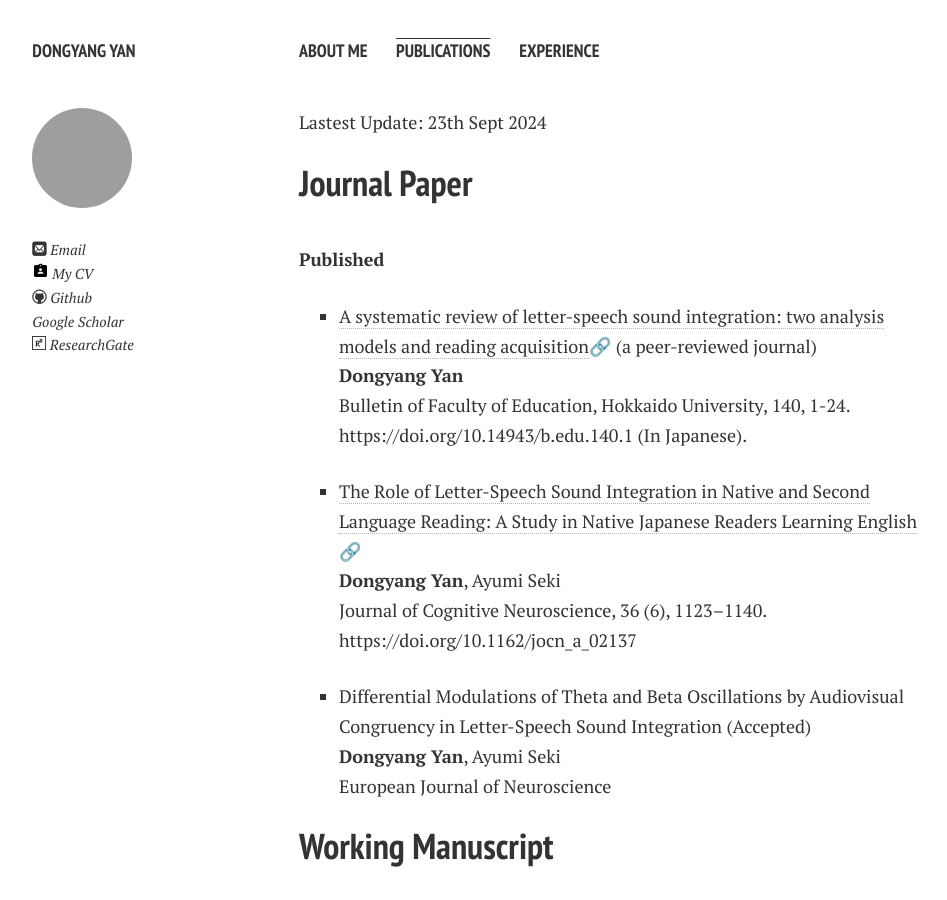
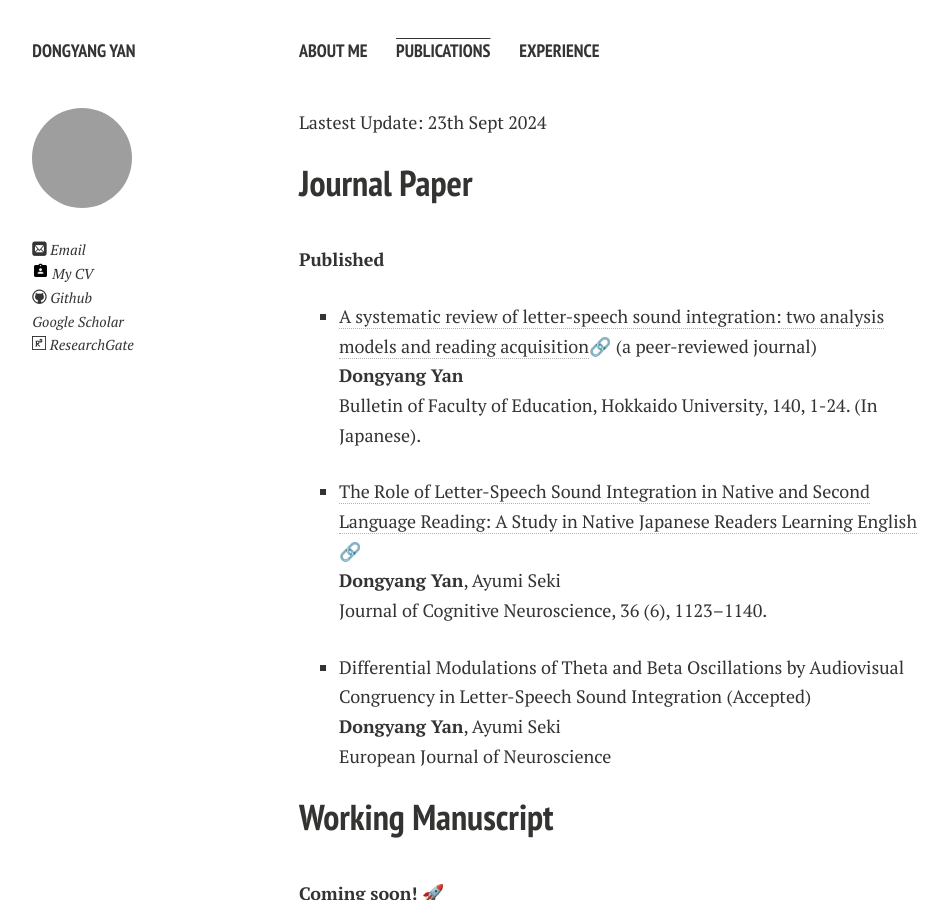
Before and after one commit to ydyxj/ydyxj.github.io, a Jekyll site: the page built from publications.md, in a window 1280 px wide and 900 px high. Shown: the whole window, without its empty margins (21-968 px from the left). Built offline with Jekyll 4.4.1, drawn with Linux system fonts in a browser that asks for light colours; nearby versions of some CDN libraries; comment, search, counter and statistics services are not loaded; a style sheet for code colours, icons or effects is not loaded; part of the change alters nothing that is shown.

Commit message:
Add files via upload

```diff
--- a/publications.md
+++ b/publications.md
@@ -10,10 +10,10 @@ Lastest Update: 23th Sept 2024&nbsp;
 <br>**Published**
 - [A systematic review of letter-speech sound integration:
 two analysis models and reading acquisition](https://ydyxj.github.io/file/1.pdf)🔗 (a peer-reviewed journal)<br>**Dongyang Yan**<br>Bulletin of Faculty of
-Education, Hokkaido University, 140, 1-24. https://doi.org/10.14943/b.edu.140.1 (In Japanese).
+Education, Hokkaido University, 140, 1-24. (In Japanese).
 
  - [The Role of Letter-Speech Sound Integration in Native and Second Language Reading: A Study in Native Japanese Readers Learning English](https://ydyxj.github.io/file/journal1.pdf) 🔗<br>**Dongyang Yan**, Ayumi Seki<br>Journal of Cognitive Neuroscience, 36 (6), 1123–1140.
- https://doi.org/10.1162/jocn_a_02137
+
 
  - Differential Modulations of Theta and Beta Oscillations by Audiovisual Congruency in Letter-Speech
  Sound Integration (Accepted)
```
